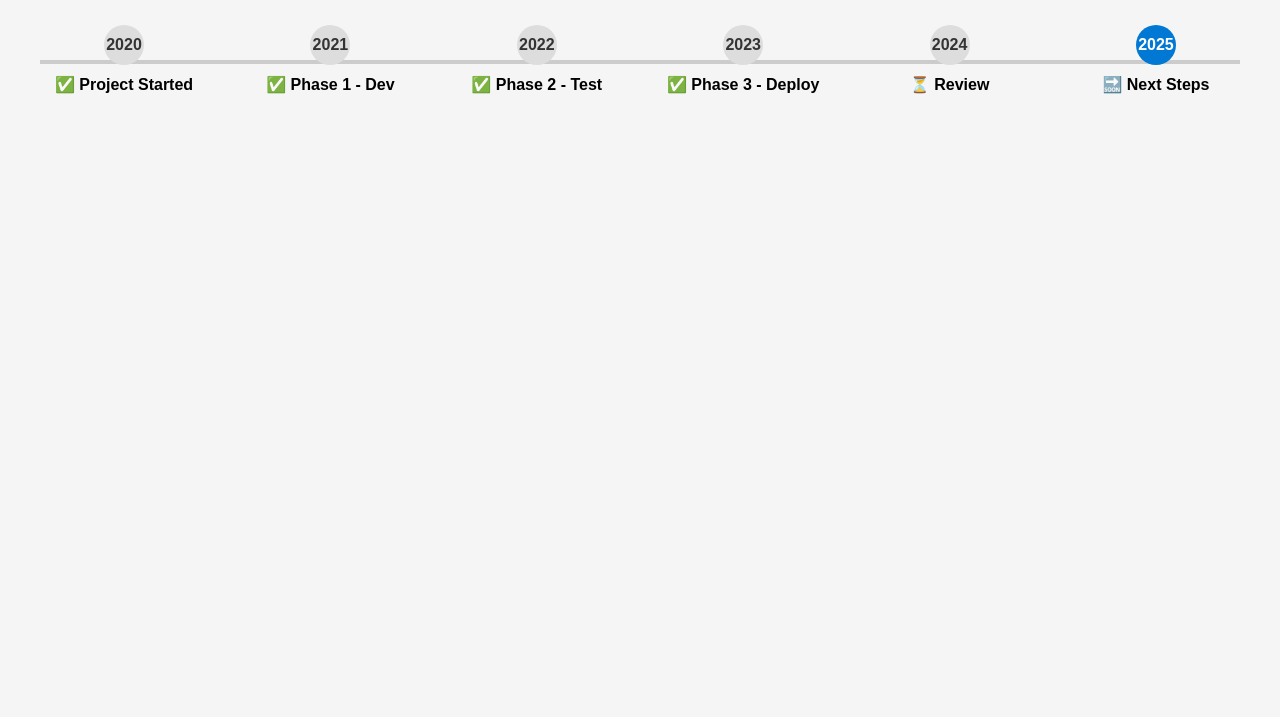
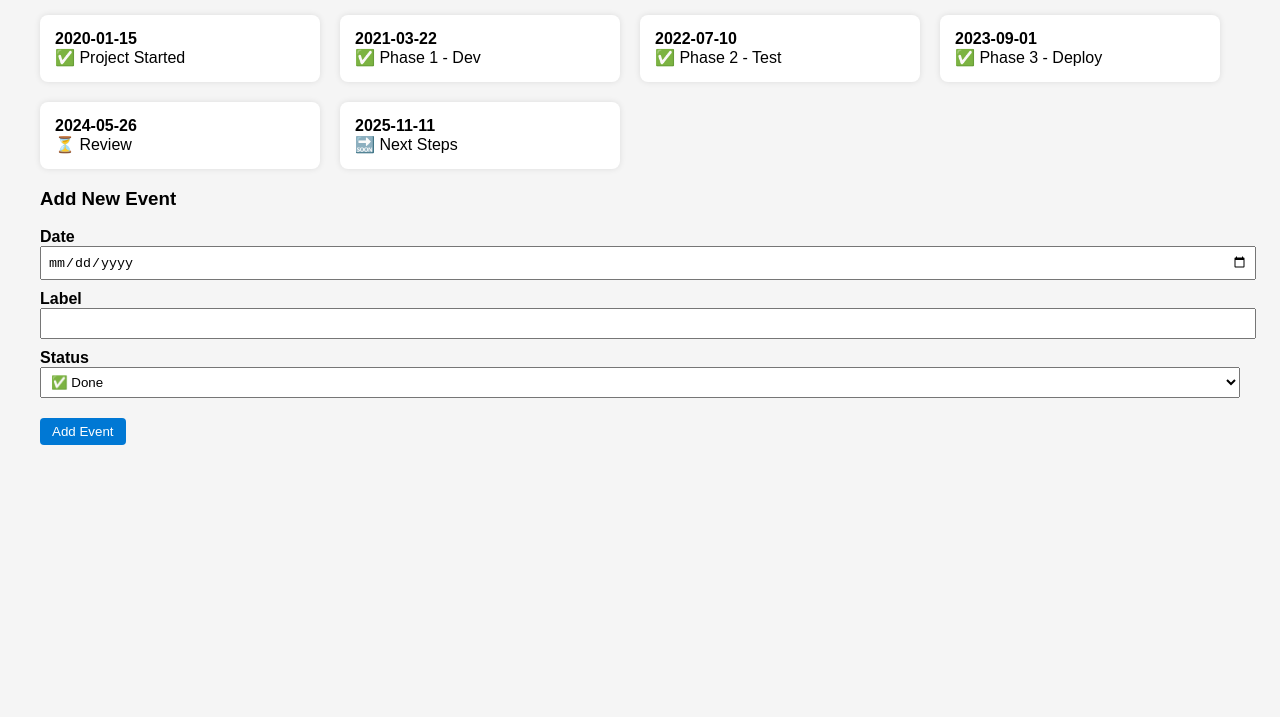
Before and after one commit to Naellas/timeline, a plain HTML site: page index.html in a window 1280 px wide. Shown: the part 83-800 px from the top of the page. Drawn offline with Linux system fonts and the light colour scheme.

Commit message:
Add files via upload

```diff
--- a/index.html
+++ b/index.html
@@ -3,67 +3,44 @@
 <html lang="en">
 <head>
   <meta charset="UTF-8">
-  <title>Live Timeline</title>
+  <title>Editable Live Timeline</title>
   <style>
-    body {
-      font-family: Arial, sans-serif;
-      background: #f5f5f5;
-      margin: 40px;
-    }
-    h2 {
-      text-align: center;
-    }
-    .timeline {
-      display: flex;
-      justify-content: space-between;
-      position: relative;
-      margin: 40px 0;
-    }
-    .timeline::before {
-      content: '';
-      position: absolute;
-      top: 50%;
-      left: 0;
-      right: 0;
-      height: 4px;
-      background: #ccc;
-      z-index: 0;
-    }
-    .event {
-      text-align: center;
-      z-index: 1;
-      position: relative;
-      width: 14%;
-    }
-    .event .circle {
-      background: #ddd;
-      width: 40px;
-      height: 40px;
-      border-radius: 50%;
-      margin: 0 auto;
-      line-height: 40px;
-      font-weight: bold;
-      color: #333;
-      transition: background 0.3s, color 0.3s;
-    }
-    .event.active .circle {
-      background: #0078d4;
-      color: white;
-    }
-    .event .label {
-      margin-top: 10px;
-      font-weight: bold;
-    }
-    .event .description {
-      font-size: 0.9em;
-      color: #555;
-      margin-top: 4px;
-    }
+    body { font-family: Arial, sans-serif; margin: 40px; background: #f5f5f5; }
+    h2 { text-align: center; }
+    .timeline { display: flex; flex-wrap: wrap; gap: 20px; margin-top: 30px; }
+    .event { background: white; padding: 15px; border-radius: 8px; box-shadow: 0 0 6px rgba(0,0,0,0.1); width: 250px; }
+    .active { border: 2px solid #0078d4; }
+    .form-group { margin-bottom: 10px; }
+    .form-group label { display: block; font-weight: bold; }
+    .form-group input, .form-group select { width: 100%; padding: 6px; }
+    button { margin-top: 10px; padding: 6px 12px; background: #0078d4; color: white; border: none; border-radius: 4px; cursor: pointer; }
+    button:hover { background: #005a9e; }
   </style>
 </head>
 <body>
-  <h2>📅 Live Project Timeline</h2>
-  <div class="timeline" id="timeline"></div>
+  <h2>📅 Editable Live Timeline</h2>
+  <div id="timeline" class="timeline"></div>
+
+  <h3>Add New Event</h3>
+  <form id="eventForm">
+    <div class="form-group">
+      <label for="date">Date</label>
+      <input type="date" id="date" required>
+    </div>
+    <div class="form-group">
+      <label for="label">Label</label>
+      <input type="text" id="label" required>
+    </div>
+    <div class="form-group">
+      <label for="status">Status</label>
+      <select id="status">
+        <option value="✅">✅ Done</option>
+        <option value="⏳">⏳ In Progress</option>
+        <option value="🔜">🔜 Planned</option>
+      </select>
+    </div>
+    <button type="submit">Add Event</button>
+  </form>
 
   <script src="script.js"></script>
 </body>
--- a/script.js
+++ b/script.js
@@ -1,16 +1,37 @@
+
+const timelineEl = document.getElementById('timeline');
+const form = document.getElementById('eventForm');
+let timelineData = [];
 
 fetch('timeline.json')
-  .then(response => response.json())
+  .then(res => res.json())
   .then(data => {
-    const currentYear = new Date().getFullYear();
-    const container = document.getElementById('timeline');
-    data.forEach(item => {
-      const event = document.createElement('div');
-      event.className = 'event' + (item.year === currentYear ? ' active' : '');
-      event.innerHTML = `
-        <div class="circle">${item.year}</div>
-        <div class="label">${item.status} ${item.label}</div>
-      `;
-      container.appendChild(event);
-    });
+    const saved = JSON.parse(localStorage.getItem('timelineData'));
+    timelineData = saved || data;
+    renderTimeline();
   });
+
+function renderTimeline() {
+  timelineEl.innerHTML = '';
+  const today = new Date().toISOString().split('T')[0];
+  timelineData.sort((a, b) => new Date(a.date) - new Date(b.date)).forEach(event => {
+    const div = document.createElement('div');
+    div.className = 'event' + (event.date === today ? ' active' : '');
+    div.innerHTML = `
+      <div><strong>${event.date}</strong></div>
+      <div>${event.status} ${event.label}</div>
+    `;
+    timelineEl.appendChild(div);
+  });
+  localStorage.setItem('timelineData', JSON.stringify(timelineData));
+}
+
+form.addEventListener('submit', e => {
+  e.preventDefault();
+  const date = document.getElementById('date').value;
+  const label = document.getElementById('label').value;
+  const status = document.getElementById('status').value;
+  timelineData.push({ date, label, status });
+  renderTimeline();
+  form.reset();
+});
--- a/timeline.json
+++ b/timeline.json
@@ -1,31 +1,31 @@
 [
   {
-    "year": 2020,
+    "date": "2020-01-15",
     "label": "Project Started",
     "status": "\u2705"
   },
   {
-    "year": 2021,
+    "date": "2021-03-22",
     "label": "Phase 1 - Dev",
     "status": "\u2705"
   },
   {
-    "year": 2022,
+    "date": "2022-07-10",
     "label": "Phase 2 - Test",
     "status": "\u2705"
   },
   {
-    "year": 2023,
+    "date": "2023-09-01",
     "label": "Phase 3 - Deploy",
     "status": "\u2705"
   },
   {
-    "year": 2024,
+    "date": "2024-05-26",
     "label": "Review",
     "status": "\u23f3"
   },
   {
-    "year": 2025,
+    "date": "2025-11-11",
     "label": "Next Steps",
     "status": "\ud83d\udd1c"
   }
```
